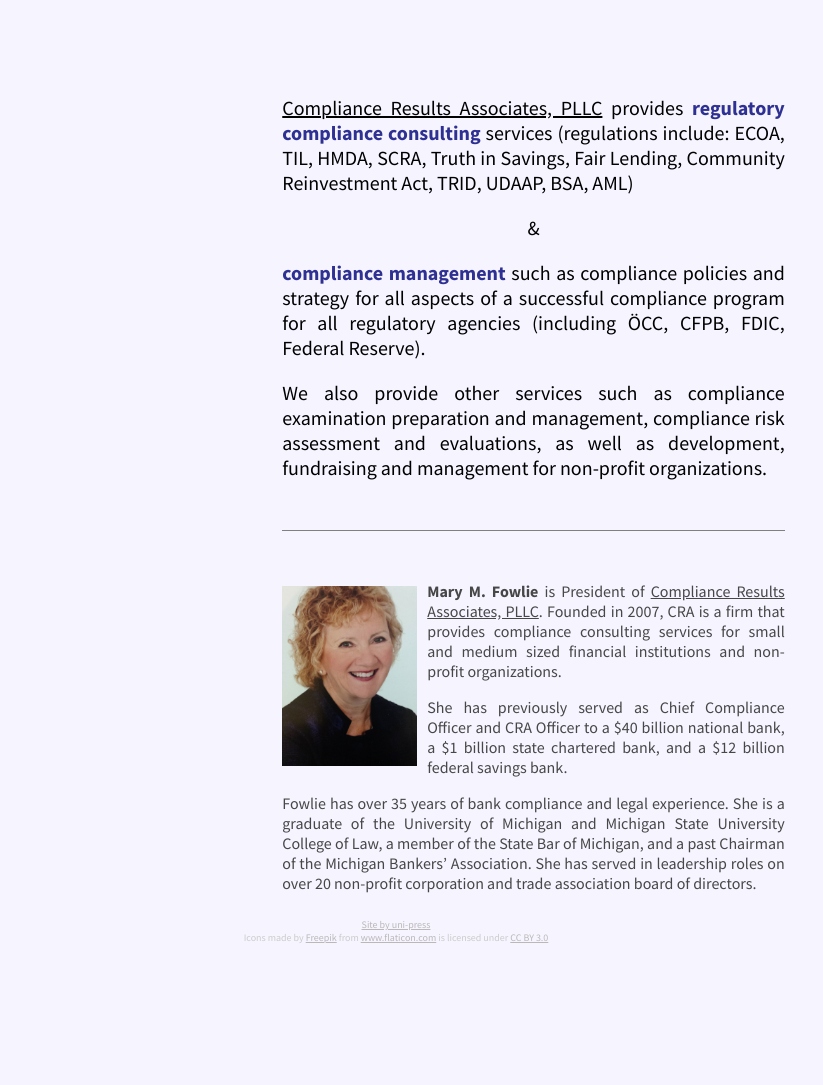
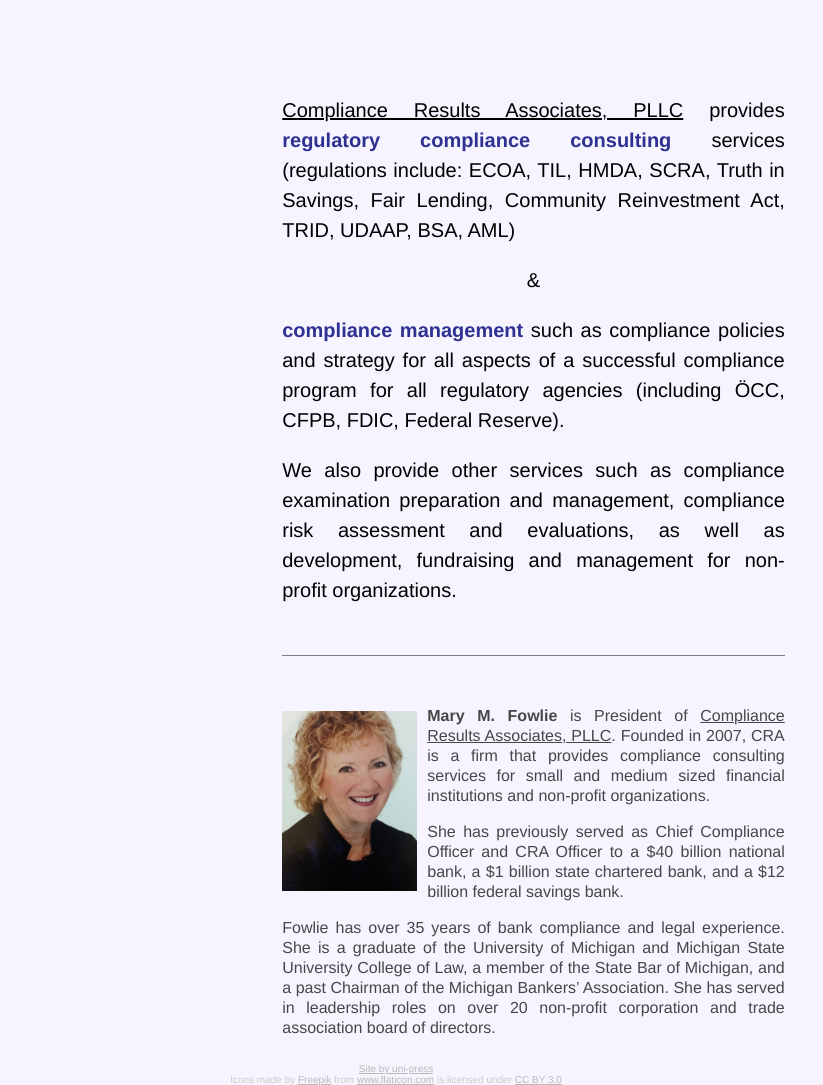
Before and after one commit to m4rk3r/craresults, a website: page static/index.html in a window 1280 px wide. Shown: the full height of the page, 244-1067 px from the left. Before the commit the page ends 944 px from the top, so only its background shows below. Drawn offline with Linux system fonts and the light colour scheme.

Commit message:
type change

```diff
--- a/scss/base.scss
+++ b/scss/base.scss
@@ -1,5 +1,5 @@
 
-$basefont: "Source Sans Pro";
+$basefont: "Franklin Gothic medium";
 
 $crablue: #2E3092;
 
--- a/scss/style.scss
+++ b/scss/style.scss
@@ -77,6 +77,7 @@
 #services {
     padding-top: 50px;
     font-size: 20px;
+    line-height: 30px;
 
     b {
         color: $crablue;
@@ -89,6 +90,7 @@
     border: solid 1px grey;
     border-width: 1px 0 0 0;
     color: #474747;
+    line-height: 20px;
 
     p:first-of-type{
         margin-top:0;
```
Also changed, not shown: static/css/style.css.
